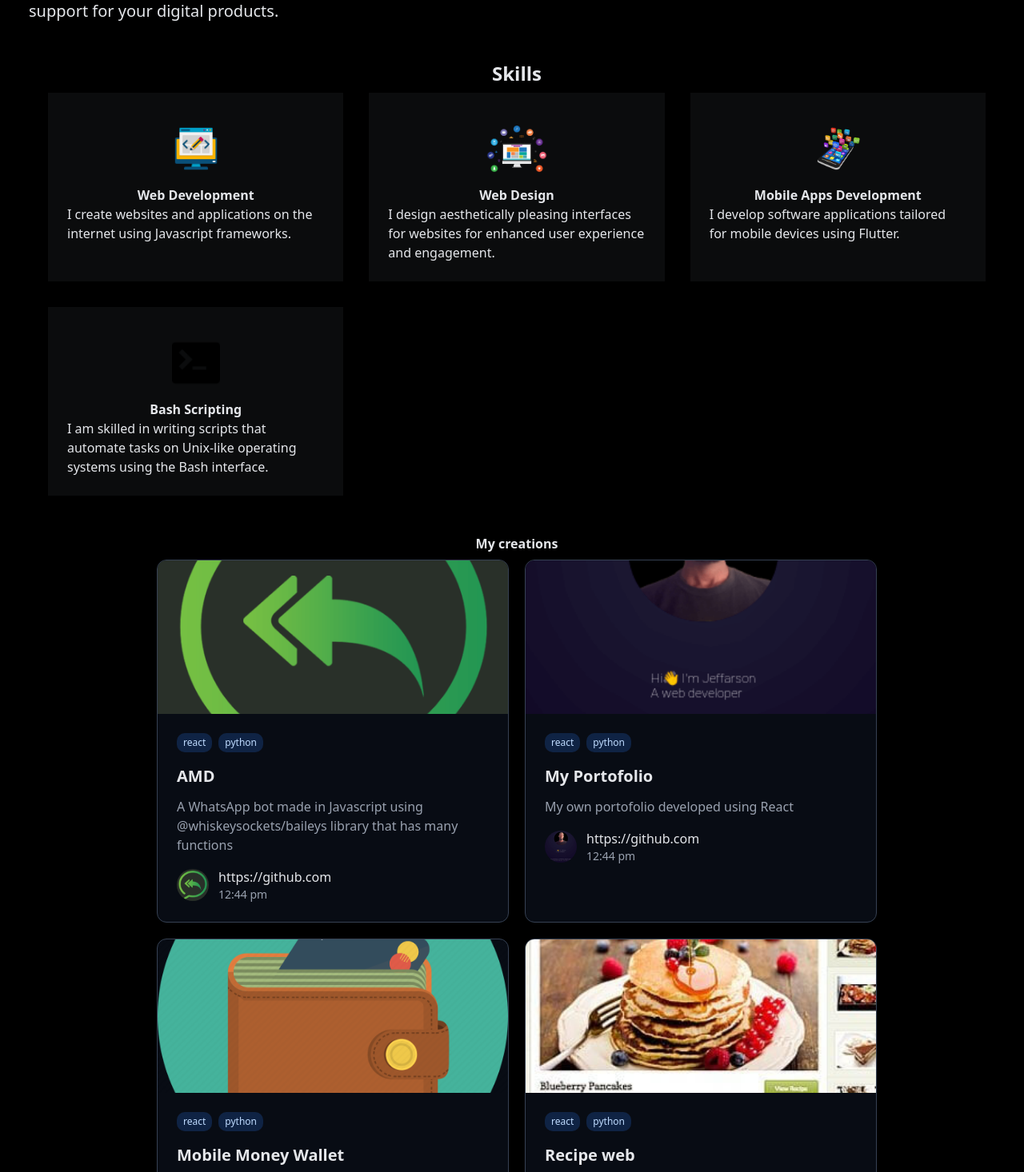
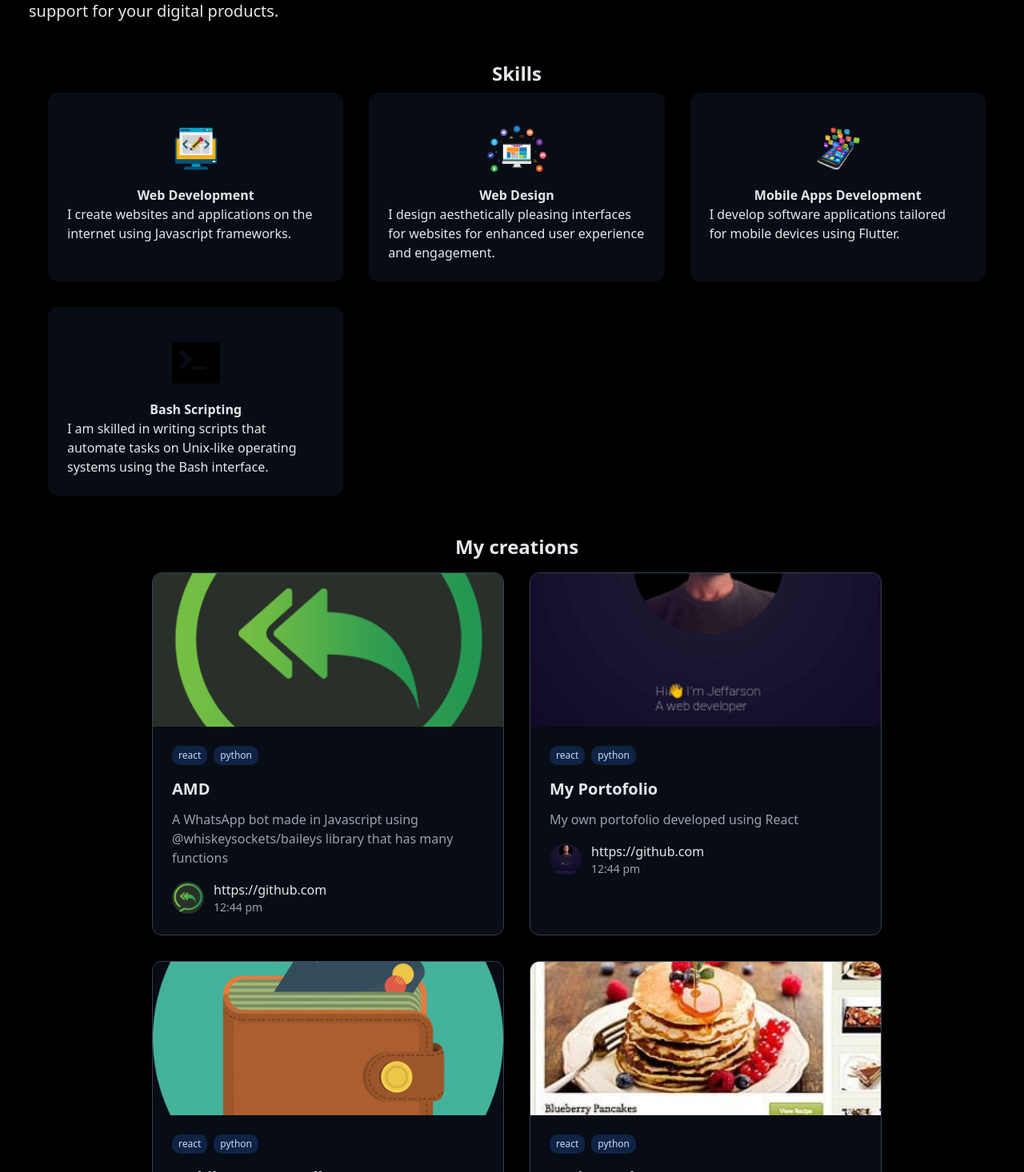
Before and after one commit to aspects19/portfolio, a React (Vite) app: page / in a window 1280 px wide. Shown: the part 224-1690 px from the top of the page at 80% size. Built offline with nearby package versions, Linux system fonts and the light colour scheme.

Commit message:
Minor styling

```diff
--- a/src/components/Skills/Skills.tsx
+++ b/src/components/Skills/Skills.tsx
@@ -27,22 +27,18 @@ function Skills() {
 
   function SkillCard({ icon , title, description }) {
     return (
-      <div className='bg-gray-500/10 flex flex-col items-center p-6'>
-        <div>
-          <img className=' h-15 mx-0 my-4' src={icon} alt={title} />
-        </div>
-        <div>
-          <h2 className=" w-full text-center text-[16px] font-bold">{title}</h2>
-          {description}
-        </div>
+      <div className='max-w-98 flex flex-col items-center p-6 bg-gray-900/50 rounded-xl overflow-hidden hover:scale-[103%] transition-all ease-in-out duration-300'>
+        <img className=' h-15 mx-0 my-4' src={icon} alt={title} />
+        <h2 className=" w-full text-center text-[16px] font-bold">{title}</h2>
+        {description}
       </div>
     );
   }
 
   return (
-    <div className='m-12' id='skills'>
-      <h1 className=" w-full text-center text-2xl pb-2 font-bold">Skills</h1>
-      <div className='grid grid-cols-1 gap-4 md:grid-cols-3 md:gap-8 '>
+    <div className='m-12 flex flex-col' id='skills'>
+      <h1 className="w-full text-center text-2xl pb-2 font-bold hover:underline cursor-pointer">Skills</h1>
+      <div className='grid grid-cols-1 gap-8 md:grid-cols-3 md:gap-8 mx-auto '>
         {skillsData.map((skill, index) => (
           <SkillCard key={index} {...skill} />
         ))}
--- a/src/components/Works/Works.tsx
+++ b/src/components/Works/Works.tsx
@@ -3,7 +3,7 @@ import React from 'react';
 const Project = ({ title, tags, description, link, image}) => {
 
   return (
-    <div className=" max-w-[440px] bg-gray-900/50 rounded-xl overflow-hidden border border-gray-700 hover:border-blue-500/50 transition-all duration-300" data-aos="fade-up">
+    <div className=" max-w-[440px] bg-gray-900/50 rounded-xl overflow-hidden border border-gray-700 hover:border-blue-500/50 hover:scale-[103%] transition-all ease-in-out duration-300" >
       <img src={image || 'default-image.jpg'}
         alt={title}
         className="w-full h-48 object-cover"/>
@@ -46,8 +46,8 @@ function Works() {
 
   return (
     <div className='flex flex-col px-7' id='works'>
-      <h1 className='w-full font-bold text-center hover:underline cursor-pointer'>My creations</h1>
-      <div className='m-2 grid rounded-[4px] grid-cols-1 sm:grid-cols-2  gap-5 mx-auto'>
+      <h1 className=' w-full text-center text-2xl pb-2 font-bold hover:underline cursor-pointer'>My creations</h1>
+      <div className='m-2 grid rounded-xl grid-cols-1 sm:grid-cols-2  gap-8 mx-auto'>
         {projects.map((project, index) => (
           <Project key={index} title={project.title} description={project.moreInfo} link={project.link} image={project.image} tags={project.tags}/>
         ))}
```
Also changed, not shown: public/assets/avatar.jpg (deleted).
